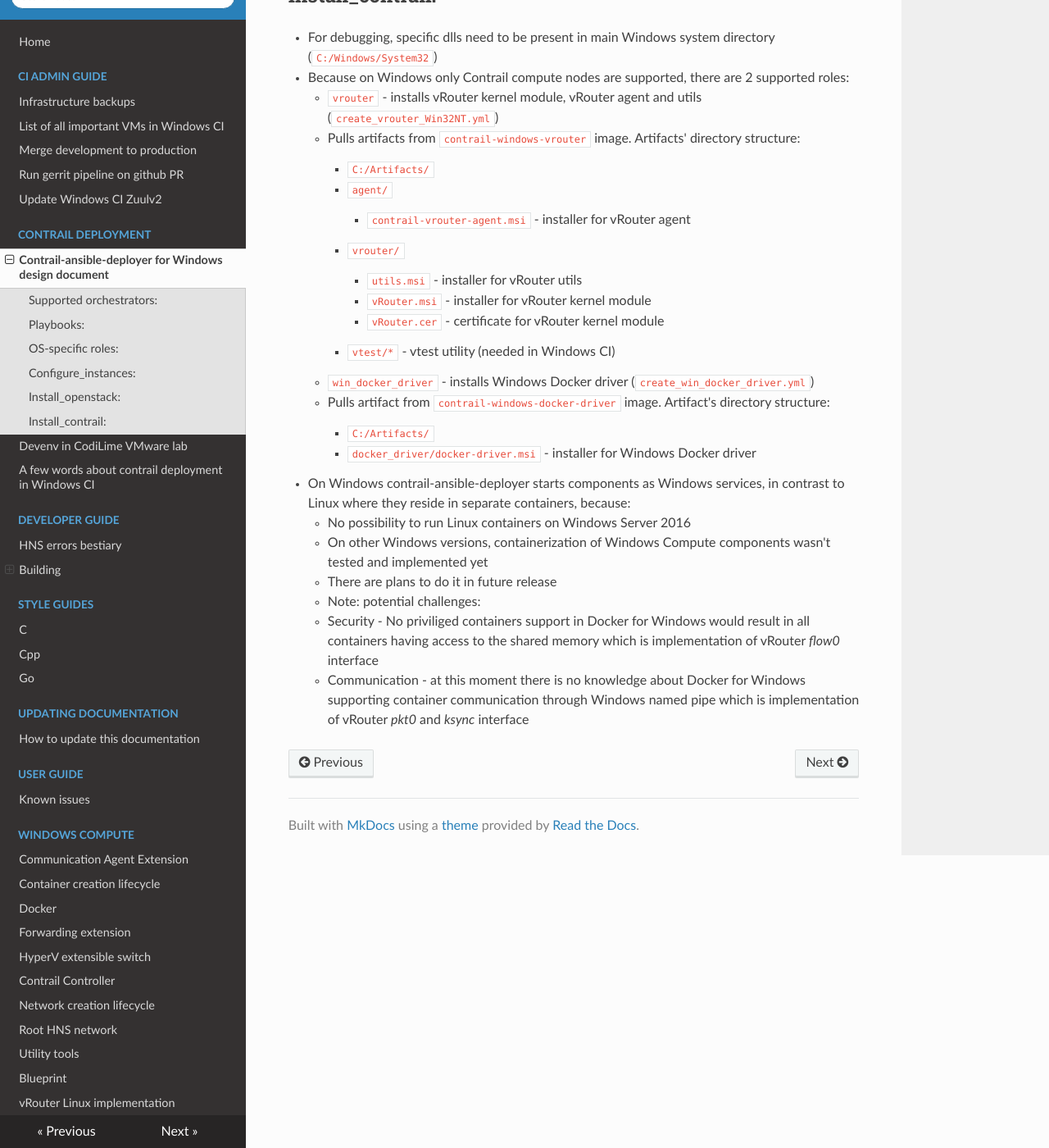
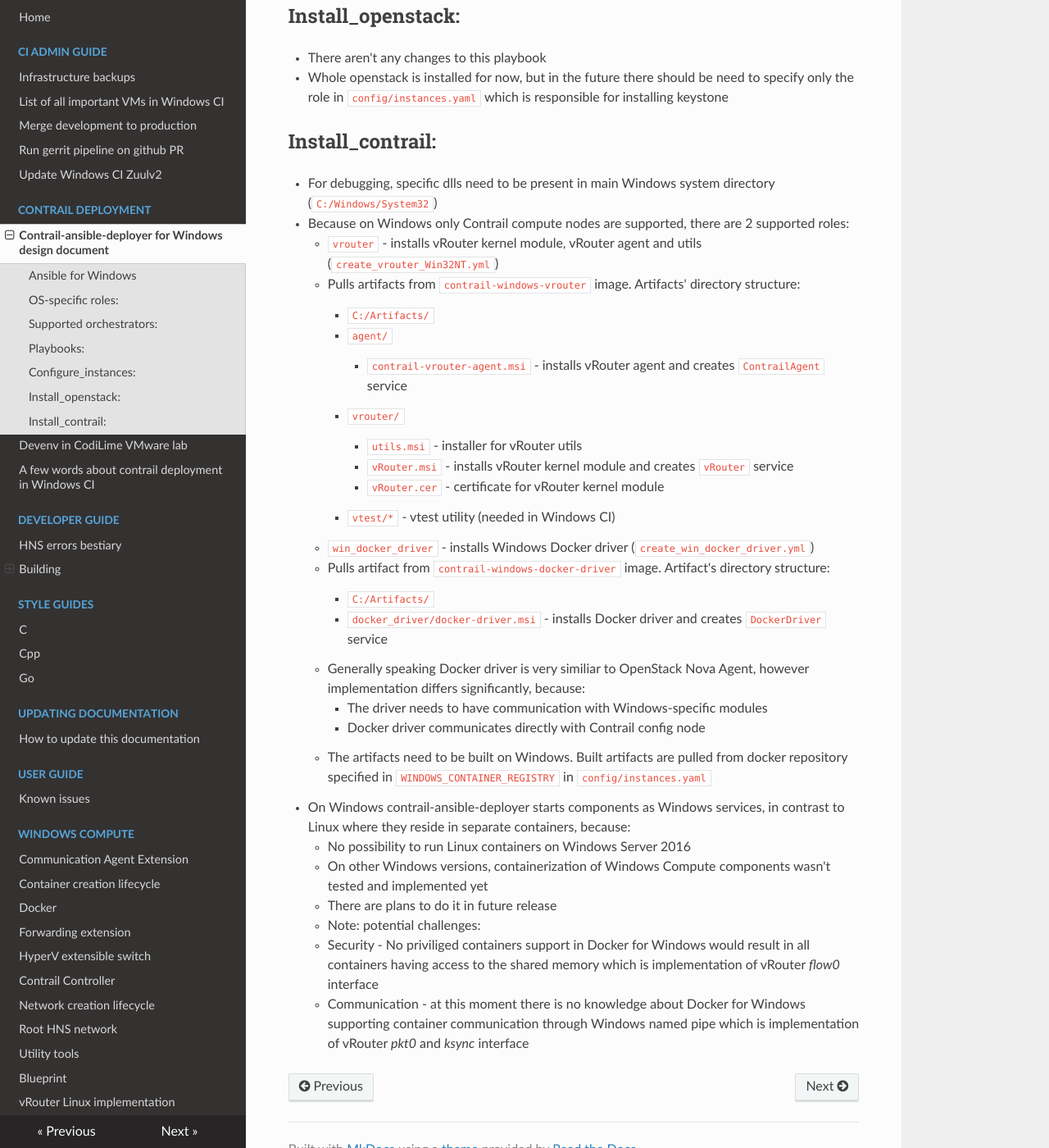
Before and after one commit to piotr-szuberski/contrail-windows-docs, an MkDocs documentation site: the page built from doc/contrail_deployment/CAD_for_windows_design.md, in a window 1280 px wide and 1400 px high, scrolled down 1107 px. Shown: the whole window at 82% size. Built offline with MkDocs 1.6.1, drawn with Linux system fonts in a browser that asks for light colours; nearby versions of some CDN libraries; some of the changed text lies outside the part shown.

Commit message:
Add some information about Ansible for Windows and Docker Driver

```diff
--- a/doc/contrail_deployment/CAD_for_windows_design.md
+++ b/doc/contrail_deployment/CAD_for_windows_design.md
@@ -1,5 +1,15 @@
 # Contrail-ansible-deployer for Windows design document
 This is a document describing initial support of deploying Windows compute nodes with contrail-ansible-deployer.
+
+## Ansible for Windows
+  * A lot of ansible modules don't work on Windows. Possible workarounds:
+    * Use modules with `win_` prefix if they exist, however a lot of modules don't have Windows equivalent
+    * Mimic function of not working module with `win_shell` module
+
+## OS-specific roles:
+  * There are particular roles which needs to be done differently for Windows
+  * Thus, these roles are divided into `*_Linux` and `*_Win32NT` for usage in c-a-d for Linux and c-a-d for Windows respectively
+
 ## Supported orchestrators:
   * `Openstack` - keystone is needed by Windows Docker driver for authorization
 
@@ -8,10 +18,6 @@
   * `configure_instances.yml`
   * `install_openstack.yml`
   * `install_contrail.yml`
-
-## OS-specific roles:
-  * There are particular roles which needs to be done differently for Windows
-  * Thus, these roles are divided into `*_Linux` and `*_Win32NT` for usage in c-a-d for Linux and c-a-d for Windows respectively
 
 ## Configure_instances:
   * Some differences between Windows and non-Windows c-a-d workflows exist for this playbook:
@@ -30,16 +36,20 @@
       * Pulls artifacts from `contrail-windows-vrouter` image. Artifacts' directory structure:
         * `C:/Artifacts/`
           * `agent/`
-            * `contrail-vrouter-agent.msi` - installer for vRouter agent
+            * `contrail-vrouter-agent.msi` - installs vRouter agent and creates `ContrailAgent` service
           * `vrouter/`
             * `utils.msi` - installer for vRouter utils
-            * `vRouter.msi` - installer for vRouter kernel module
+            * `vRouter.msi` - installs vRouter kernel module and creates `vRouter` service
             * `vRouter.cer` - certificate for vRouter kernel module
           * `vtest/*` - vtest utility (needed in Windows CI)
     * `win_docker_driver` - installs Windows Docker driver (`create_win_docker_driver.yml`)
       * Pulls artifact from `contrail-windows-docker-driver` image. Artifact's directory structure:
         * `C:/Artifacts/`
-          * `docker_driver/docker-driver.msi` - installer for Windows Docker driver
+          * `docker_driver/docker-driver.msi` - installs Docker driver and creates `DockerDriver` service
+      * Generally speaking Docker driver is very similiar to OpenStack Nova Agent, however implementation differs significantly, because:
+        * The driver needs to have communication with Windows-specific modules
+        * Docker driver communicates directly with Contrail config node
+    * The artifacts need to be built on Windows. Built artifacts are pulled from docker repository specified in `WINDOWS_CONTAINER_REGISTRY` in `config/instances.yaml`
   * On Windows contrail-ansible-deployer starts components as Windows services,
     in contrast to Linux where they reside in separate containers, because:
     * No possibility to run Linux containers on Windows Server 2016
```
